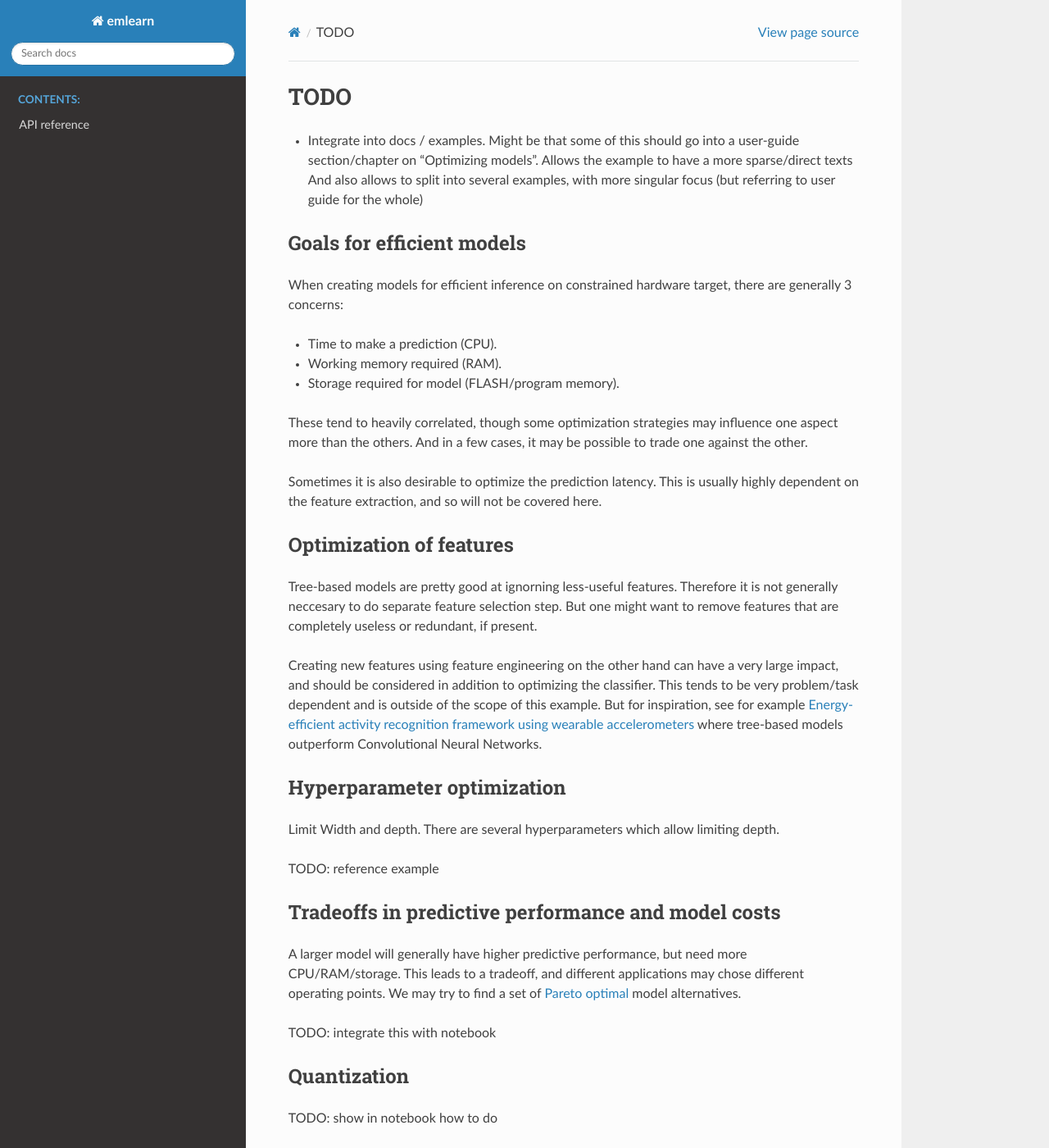
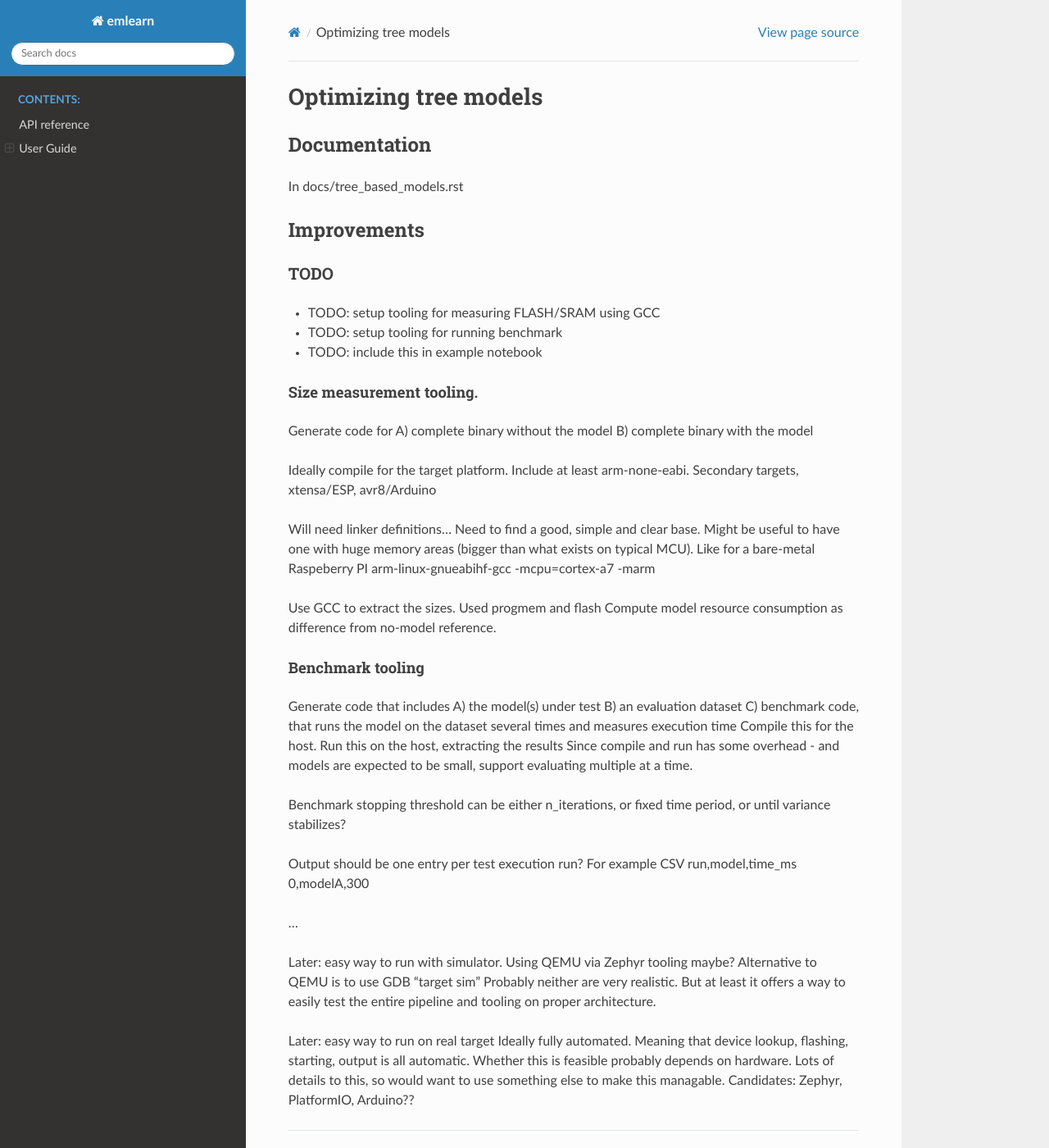
Before and after one commit to emlearn/emlearn, a Sphinx documentation site: the page built from docs/optimizing-tree-models.md, in a window 1280 px wide and 1400 px high. Shown: the whole window at 82% size. Built offline with Sphinx 7.4.7 and the Read the Docs theme 2.0.0, drawn with Linux system fonts in a browser that asks for light colours; some of the changed text lies outside the part shown.

Commit message:
docs: Start of user guide for tree-based model (optimization)

```diff
--- a/docs/index.rst
+++ b/docs/index.rst
@@ -13,6 +13,7 @@
    source/README.md
    examples
    api_reference
+   user_guide
    source/LICENSE.md
 
 
--- a/docs/optimizing-tree-models.md
+++ b/docs/optimizing-tree-models.md
@@ -1,80 +1,17 @@
 
-# TODO
-- Integrate into docs / examples.
-Might be that some of this should go into a user-guide section/chapter
-on "Optimizing models".
-Allows the example to have a more sparse/direct texts
-And also allows to split into several examples, with more singular focus (but referring to user guide for the whole)
+# Optimizing tree models
 
+## Documentation
 
-## Goals for efficient models
+In docs/tree_based_models.rst
 
-When creating models for efficient inference on constrained hardware target,
-there are generally 3 concerns:
-
-- Time to make a prediction (CPU).
-- Working memory required (RAM).
-- Storage required for model (FLASH/program memory).
-
-These tend to heavily correlated,
-though some optimization strategies may influence one aspect more than the others.
-And in a few cases, it may be possible to trade one against the other.
-
-Sometimes it is also desirable to optimize the prediction latency.
-This is usually highly dependent on the feature extraction,
-and so will not be covered here.
-
-## Optimization of features
-
-Tree-based models are pretty good at ignorning less-useful features.
-Therefore it is not generally neccesary to do separate feature selection step.
-But one might want to remove features that are completely useless or redundant, if present.
-
-Creating new features using feature engineering on the other hand can have a very large impact,
-and should be considered in addition to optimizing the classifier.
-This tends to be very problem/task dependent and is outside of the scope of this example.
-But for inspiration, see for example
-[Energy-efficient activity recognition framework using wearable accelerometers](https://www.mdpi.com/2079-9292/10/21/2640/htm)
-where tree-based models outperform Convolutional Neural Networks.
-
-
-## Hyperparameter optimization
-
-Limit Width and depth.
-There are several hyperparameters which allow limiting depth.
-
-TODO: reference example
-
-
-## Tradeoffs in predictive performance and model costs
-
-A larger model will generally have higher predictive performance, but need more CPU/RAM/storage.
-This leads to a tradeoff, and different applications may chose different operating points.
-We may try to find a set of [Pareto optimal](https://en.wikipedia.org/wiki/Pareto_efficiency) model alternatives.
-
-TODO: integrate this with notebook
-
-## Quantization
-
-TODO: show in notebook how to do
-
-
-
-## Measuring model costs
-
-The best measurements will be by running the model on the target hardware.
-However, having the hardware in the loop makes it slow to evaluate a large set of models.
-Therefore this is often done at the last stage, only for verification.
-
-The simplest alternative is to use the properties of the model.
-
-Slightly better is to run the generated model on the target hardware.
-One can also compile for the target platform, and inspect the code size and RAM size in that way.
+## Improvements
 
 ### TODO
-TODO: setup tooling for measuring FLASH/SRAM using GCC
-TODO: setup tooling for running benchmark
-TODO: include this in example notebook
+
+- TODO: setup tooling for measuring FLASH/SRAM using GCC
+- TODO: setup tooling for running benchmark
+- TODO: include this in example notebook
 
 #### Size measurement tooling.
 
```
Also changed, not shown: docs/tree_based_models.rst (added, +177 -0 lines), docs/user_guide.rst (added, +17 -0 lines).
